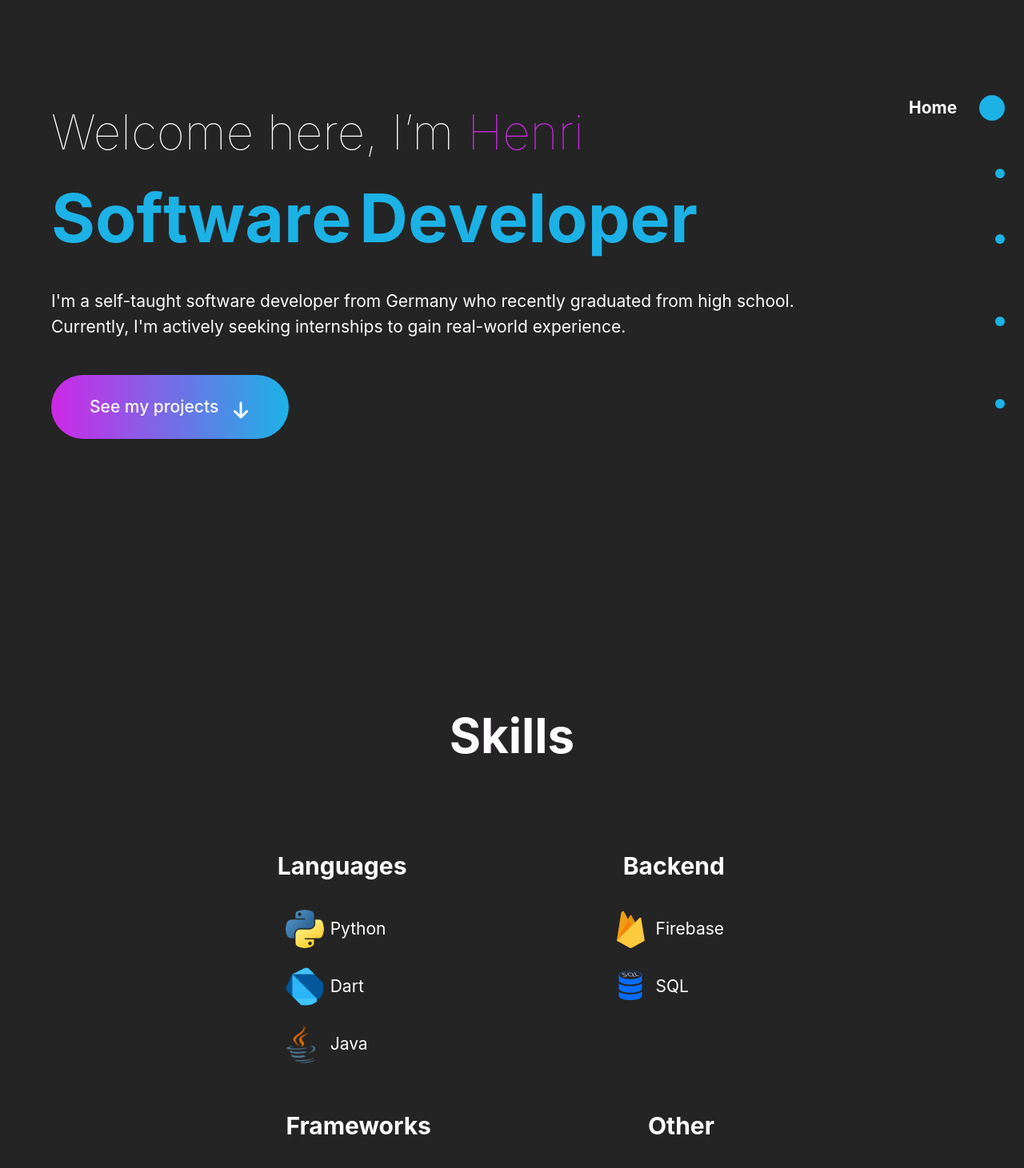
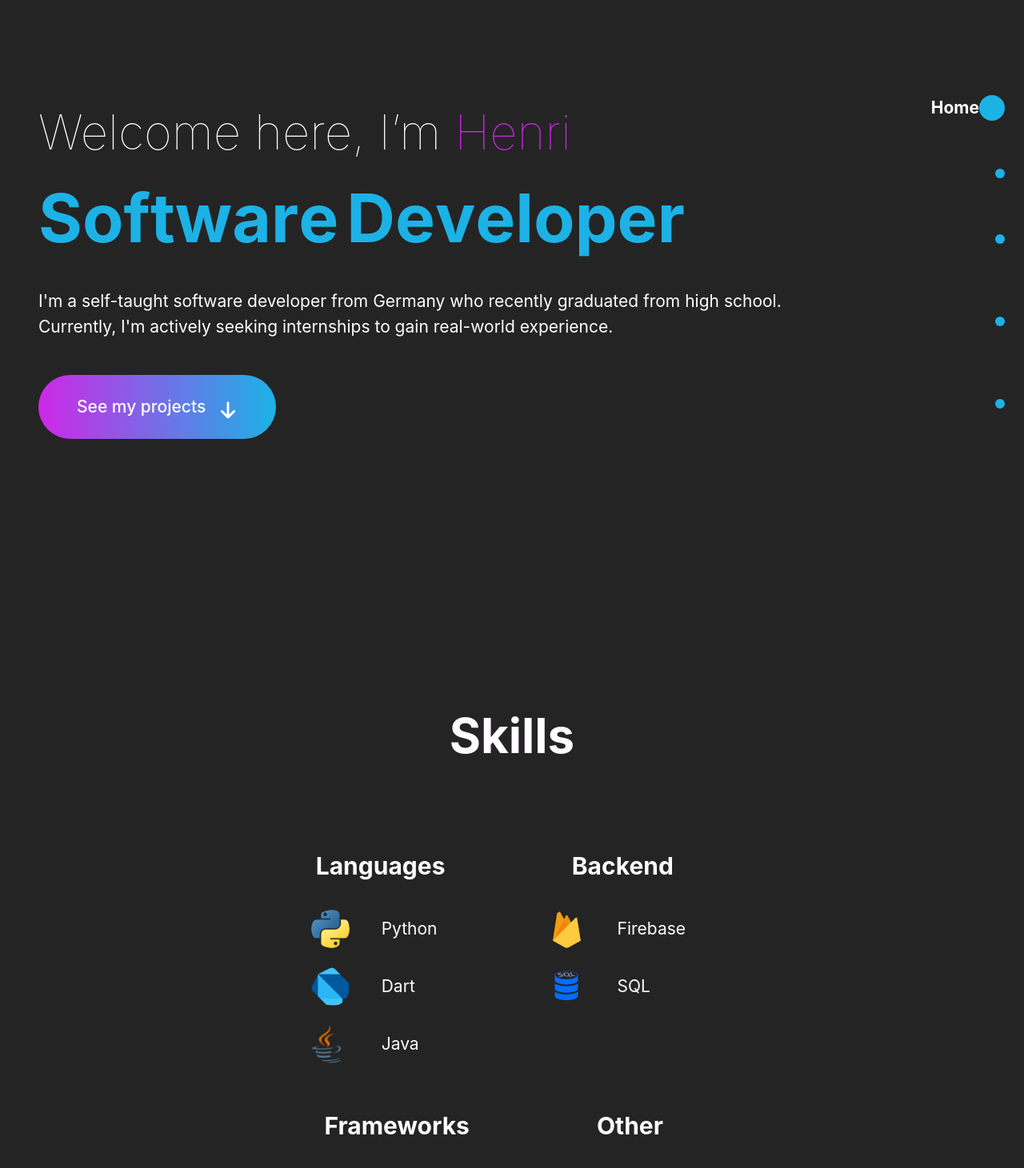
Before and after one commit to henri-climber/Portfolio-V2, a React (Vite) app in the folder portfolio_v2/: page / in a window 1280 px wide. Shown: the part 80-1541 px from the top of the page at 80% size. Built offline with nearby package versions, Linux system fonts and the light colour scheme.

Commit message:
imporved responsivness and horzontal scroll bug

```diff
--- a/portfolio_v2/src/components/AboutMe/index.scss
+++ b/portfolio_v2/src/components/AboutMe/index.scss
@@ -73,7 +73,7 @@
 
     .img2 {
       @media screen and (min-width: 900px) {
-        margin-right: 24px;
+        padding-right: 24px;
       }
       @media screen and (max-width: 1400px) {
         scale: 0.8;
@@ -94,5 +94,9 @@
     background: transparent;
     border: 4px solid var(--white, #F4F4F4);
     box-shadow: 0px 2.767256498336792px 2.2138051986694336px 0px rgba(0, 0, 0, 0.02), 0px 6.650102138519287px 5.32008171081543px 0px rgba(0, 0, 0, 0.03), 0px 12.521552085876465px 10.017241477966309px 0px rgba(0, 0, 0, 0.04), 0px 22.3363094329834px 17.869047164916992px 0px rgba(0, 0, 0, 0.04), 0px 41.777610778808594px 33.422088623046875px 0px rgba(0, 0, 0, 0.05), 0px 100px 80px 0px rgba(0, 0, 0, 0.07);
+    @media screen  and (max-width: 750px){
+      padding: 16px 32px;
+      font-size: 16px;
+    }
+    }
   }
-}
--- a/portfolio_v2/src/components/AnimatedLetters/index.scss
+++ b/portfolio_v2/src/components/AnimatedLetters/index.scss
@@ -8,10 +8,10 @@
   padding-bottom: 4px;
 
   h2{
-    @media screen and (min-width: 768px) {
+    @media screen and (min-width: 850px) {
       font-size: 84px;
     }
-    @media screen and (max-width: 768px) {
+    @media screen and (max-width: 850px) {
       font-size: 60px;
     }
   }
--- a/portfolio_v2/src/components/Home/index.scss
+++ b/portfolio_v2/src/components/Home/index.scss
@@ -5,20 +5,20 @@
   @media screen and (max-width: 400px) {
     max-width: 350px;
   }
-  .home{
     padding-top: 200px;
 
     @media screen and (min-width: 1600px) {
       padding-left: 160px;
     }
     @media screen and (max-width: 1600px) {
-      padding-left: 64px;
+      padding-left: 48px;
       padding-right: 16px;
     }
     @media screen and (max-width: 700px) {
       padding-left: 24px;
       padding-right: 16px;
     }
+  .home{
 
     .animated-letters{
       display: none;
@@ -61,6 +61,10 @@
     }
 
     p{
+      @media screen and (min-width: 500px)  and (max-width: 920px){
+        word-wrap: break-word;
+        max-width: 580px;
+      }
       @media screen and (max-width: 500px) {
         font-size: 16px;
         word-wrap: break-word;
--- a/portfolio_v2/src/components/Projects/index.scss
+++ b/portfolio_v2/src/components/Projects/index.scss
@@ -7,7 +7,6 @@
   align-items: center;
   flex-direction: column;
   padding-top: 256px;
-  width: 100vw;
 
   @media screen and (max-width: 450px) {
     padding-top: 128px;
@@ -18,6 +17,20 @@
     padding-top: 96px;
     padding-left: 20%;
     padding-right: 20%;
+
+    @media screen and (max-width:1000px) and (min-width: 620px) {
+      padding-left: 10%;
+      padding-right: 10%;
+    }
+    @media screen and (max-width:1120px) and (min-width: 990px) {
+      padding-left: 17%;
+      padding-right: 17%;
+    }
+
+    @media screen and (max-width:620px) and (min-width: 500px) {
+      padding-left: 32px;
+      padding-right: 32px;
+    }
 
     @media screen and (max-width: 500px) {
       padding-top: 96px;
@@ -98,6 +111,9 @@
 
       .textBox{
         padding: 32px 48px;
+        @media screen and (max-width: 620px) and (min-width: 500px){
+          padding: 16px 32px;
+        }
         display: flex;
         flex-direction: column;
         align-items: center;
--- a/portfolio_v2/src/components/Skills/index.scss
+++ b/portfolio_v2/src/components/Skills/index.scss
@@ -2,12 +2,11 @@
 
 .skills-page {
   display: flex;
-  justify-content: center;
   align-items: center;
   flex-direction: column;
   padding-top: 326px;
-  padding-left: 5%;
-  padding-right: 5%;
+  padding-left: 32px;
+  padding-right: 32px;
 
 
   @media screen and (max-width: 450px) {
@@ -18,7 +17,7 @@
   flex-direction: row;
   padding-top: 96px;
   justify-content: center;
-  @media screen and (max-width: 540px) {
+  @media screen and (max-width: 640px) {
     flex-direction: column;
 
   }
@@ -32,18 +31,11 @@
       justify-content: space-between;
       flex: 1;
 
-      padding-left: 80px;
-      @media screen and (max-width: 720px) {
-        padding-left: 16px;
-
-      }
-
-
     }
       flex-direction: row;
 
     .column {
-      margin: 0 24px;
+      padding: 0 24px;
       text-align: center;
 
       &:nth-child(-n + 3) {
@@ -51,11 +43,8 @@
       @media screen and (min-width: 1800px) {
         padding-right: 144px;
       }
-      @media screen and (max-width: 1800px) {
+      @media screen and (max-width: 1800px) and (min-width: 1450px){
         padding-right: 64px;
-      }
-      @media screen and (max-width: 720px) {
-        padding-right: 32px;
       }
       }
 
@@ -72,10 +61,10 @@
           .logo-wrapper {
             display: flex;
             align-items: center;
-            margin-right: 16px;
+            padding-right: 16px;
 
             img {
-              margin-right: 8px;
+              padding-right: 8px;
             }
           }
           span {
--- a/portfolio_v2/src/components/SocialIcons/index.scss
+++ b/portfolio_v2/src/components/SocialIcons/index.scss
@@ -17,7 +17,7 @@ ul{
         display: block;
 
         a{
-            margin-right: 32px;
+            padding-right: 32px;
             font-size: 32px;
             line-height: 16px;
             svg{
```
Also changed, not shown: portfolio_v2/src/components/Navbar/index.scss (+0 -14 lines).
